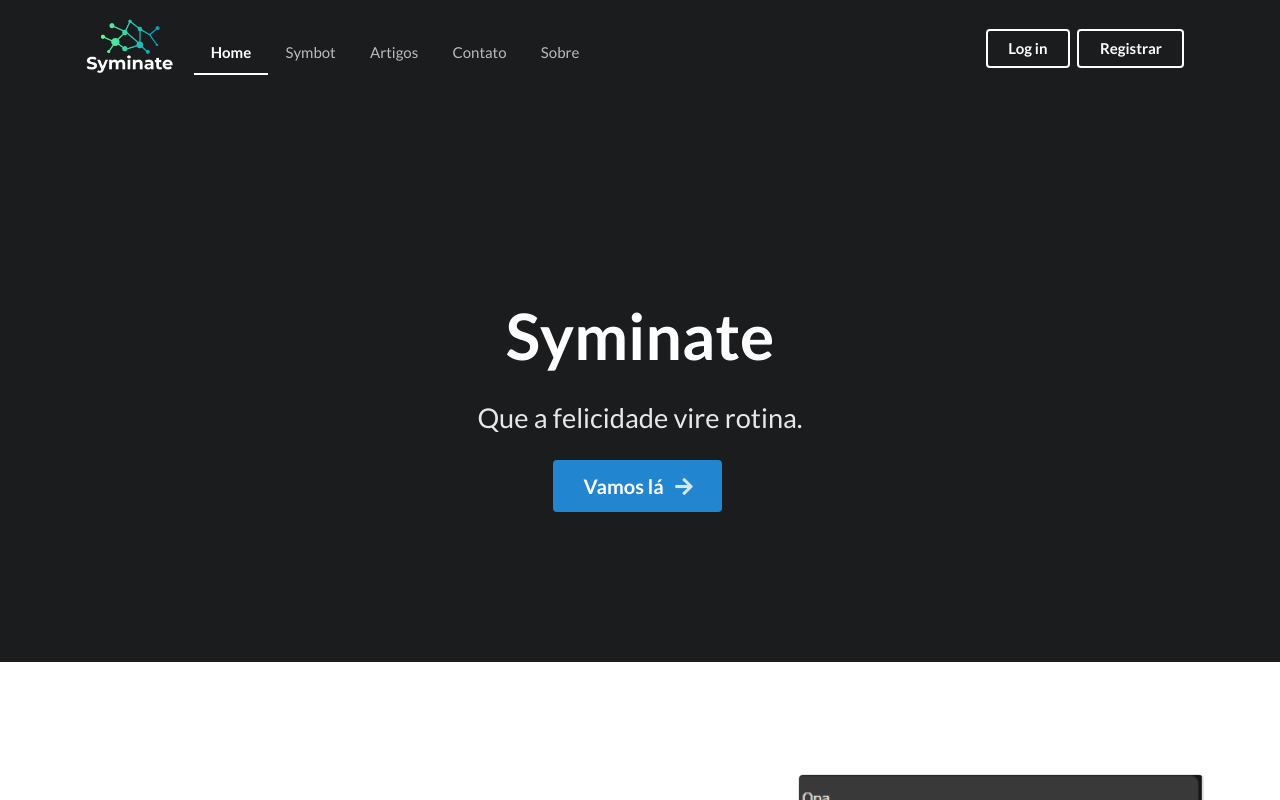
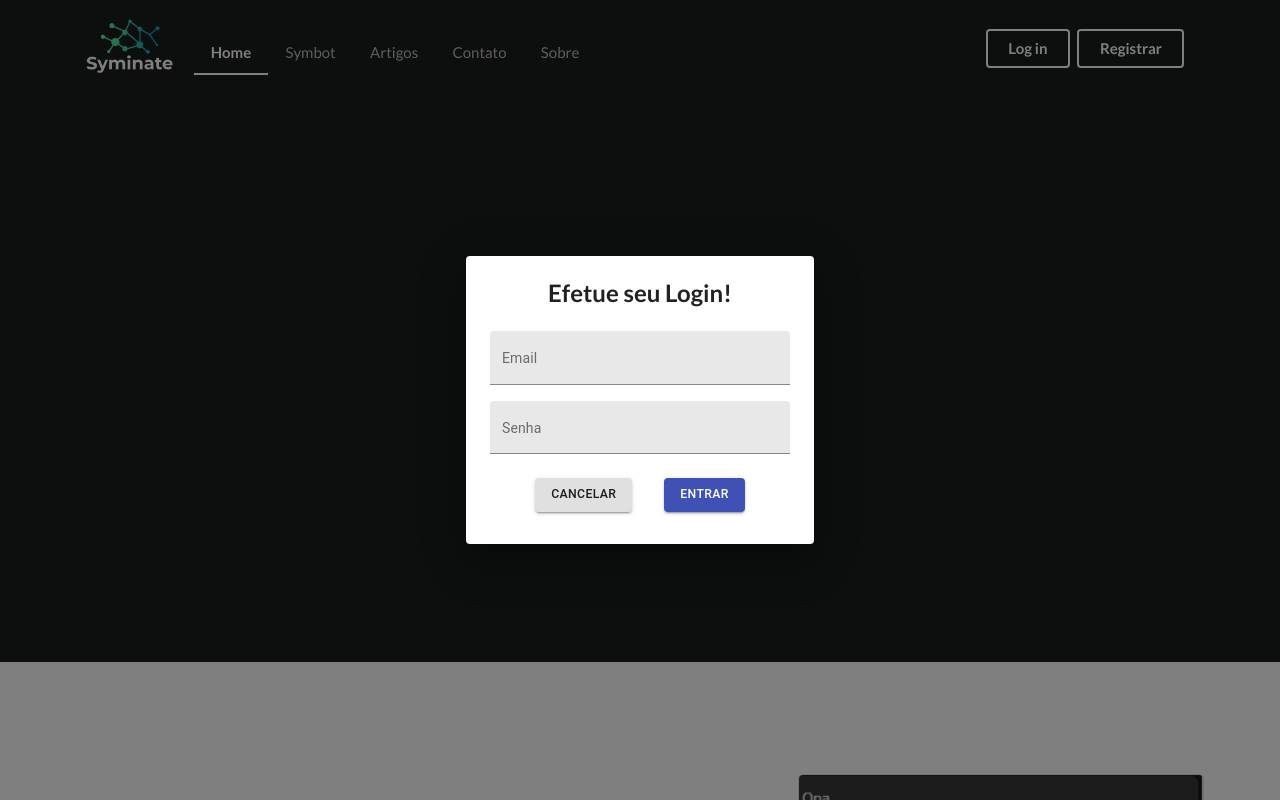
Before and after one commit to DeltaAlchemist/FoodForUs, a React (Create React App) app: page / in a window 1280 px wide. Both pictures are taken after a click on the link "Log in". Shown: the top 800 px of the page. Built offline with nearby package versions, Linux system fonts and the light colour scheme.

Commit message:
add login

```diff
--- /dev/null
+++ b/src/components/Login/Login.js
@@ -0,0 +1,68 @@
+import React from 'react';
+
+import { TextField, Button } from '@material-ui/core';
+import { useForm, Controller } from 'react-hook-form';
+
+import useStyles from './Login.style';
+
+const Login = ({ handleClose }) => {
+
+	const classes = useStyles();
+
+	const { handleSubmit, control } = useForm();
+
+	const onSubmit = data => {
+		console.log(data);
+	}
+
+	return (
+		<form className={classes.root} onSubmit={handleSubmit(onSubmit)}>
+			<h2 className="ui center aligned header" style={{ marginTop: '6px' }}>Efetue seu Login!</h2>
+			<Controller
+				name="email"
+				control={control}
+				defaultValue=""
+				render={({ field: { onChange, value }, fieldState: { error } }) => (
+					<TextField
+						label="Email"
+						variant="filled"
+						value={value}
+						onChange={onChange}
+						error={!!error}
+						helperText={error ? error.message : null}
+						type="email"
+					/>
+				)}
+				rules={{ required: 'Email é obrigatório' }}
+			/>
+			<Controller
+				name="password"
+				control={control}
+				defaultValue=""
+				render={({ field: { onChange, value }, fieldState: { error } }) => (
+					<TextField
+						label="Senha"
+						variant="filled"
+						value={value}
+						onChange={onChange}
+						error={!!error}
+						helperText={error ? error.message : null}
+						type="password"
+					/>
+				)}
+				rules={{ required: 'Senha é obrigatória' }}
+			/>
+
+			<div>
+				<Button variant="contained" onClick={handleClose}>
+					Cancelar
+				</Button>
+				<Button type="submit" variant="contained" color="primary">
+					Entrar
+				</Button>
+			</div>
+		</form>
+	);
+};
+
+export default Login;
--- /dev/null
+++ b/src/components/Login/Login.style.js
@@ -0,0 +1,19 @@
+import { makeStyles } from "@material-ui/core/styles";
+
+export default makeStyles(theme => ({
+    root: {
+		display: 'flex',
+		flexDirection: 'column',
+		justifyContent: 'center',
+		alignItems: 'center',
+		padding: theme.spacing(2),
+
+		'& .MuiTextField-root': {
+			margin: theme.spacing(1),
+			width: '300px',
+		},
+		'& .MuiButtonBase-root': {
+			margin: theme.spacing(2),
+		},
+	},
+}))
--- /dev/null
+++ b/src/components/Login/index.js
@@ -0,0 +1 @@
+export { default } from './Login';
--- a/src/components/Menu/Menu.js
+++ b/src/components/Menu/Menu.js
@@ -1,7 +1,7 @@
 import React, { useState } from "react";
 import styled from "styled-components";
 import Logo from "../../img/logo.png";
-import ModalDialog from './ModalDialog';
+import {ModalDialog, ModalLogin} from './ModalDialog';
 
 const MenuDiv = styled.div`
     img {
@@ -13,15 +13,26 @@ const MenuDiv = styled.div`
 
 export const Menu = () => {
 
-    const [open, setOpen] = useState(false);
+    const [openSignUp, setOpenSignUp] = useState(false);
 
-    const handleOpen = () => {
-        setOpen(true)
+    const handleOpenSignUp = () => {
+        setOpenSignUp(true)
     }
 
-    const handleClose = () => {
-        setOpen(false)
+    const handleCloseSignUp = () => {
+        setOpenSignUp(false)
     }
+
+    const [openLogin, setOpenLogin] = useState(false);
+
+    const handleOpenLogin = () => {
+        setOpenLogin(true)
+    }
+
+    const handleCloseLogin = () => {
+        setOpenLogin(false)
+    }
+
 
     return(
         <MenuDiv style={{ backgroundColor: '#1b1c1d' }}>
@@ -35,17 +46,22 @@ export const Menu = () => {
                         <a className="item">Contato</a>
                         <a className="item">Sobre</a>
                         <div className="right item">
-                            <a className="ui inverted button">Log in</a>
+                            <a className="ui inverted button"
+                            style={{ marginLeft: '7.5px' }}
+                            onClick={handleOpenLogin}
+
+                            >Log in</a>
                             <a
                                 className="ui inverted button"
                                 style={{ marginLeft: '7.5px' }}
-                                onClick={handleOpen}
+                                onClick={handleOpenSignUp}
                             >Registrar</a>
                         </div>
                     </div>
                 </div>
             </div>
-            <ModalDialog open={open} handleClose={handleClose}/>
+            <ModalDialog open={openSignUp} handleClose={handleCloseSignUp}/>
+            <ModalLogin open={openLogin} handleClose={handleCloseLogin}/>
         </MenuDiv>
     )
 }
--- a/src/components/Menu/ModalDialog.js
+++ b/src/components/Menu/ModalDialog.js
@@ -1,8 +1,9 @@
 import React from 'react';
 import Dialog from '@material-ui/core/Dialog';
 import Form from '../Form';
+import Login from '../Login';
 
-const ModalDialog = ({ open, handleClose }) => {
+export const ModalDialog = ({ open, handleClose }) => {
 	return (
 		<Dialog open={open} onClose={handleClose}>
 			<Form handleClose={handleClose} />
@@ -10,4 +11,12 @@ const ModalDialog = ({ open, handleClose }) => {
 	);
 };
 
-export default ModalDialog;
+export const ModalLogin = ({ open, handleClose }) => {
+	return (
+		<Dialog open={open} onClose={handleClose}>
+			<Login handleClose={handleClose} />
+		</Dialog>
+	);
+};
+
+// export default ModalDialog;
```
